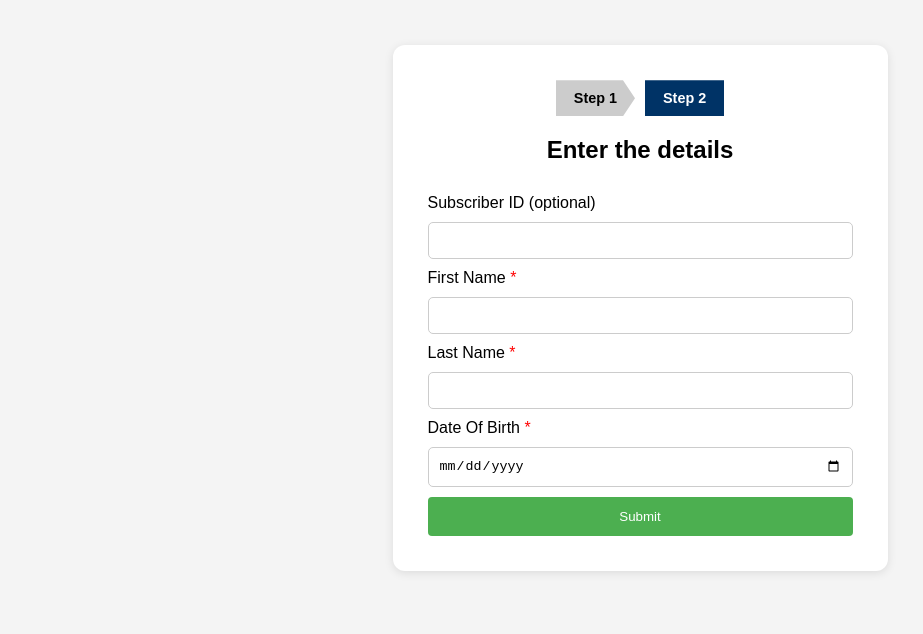
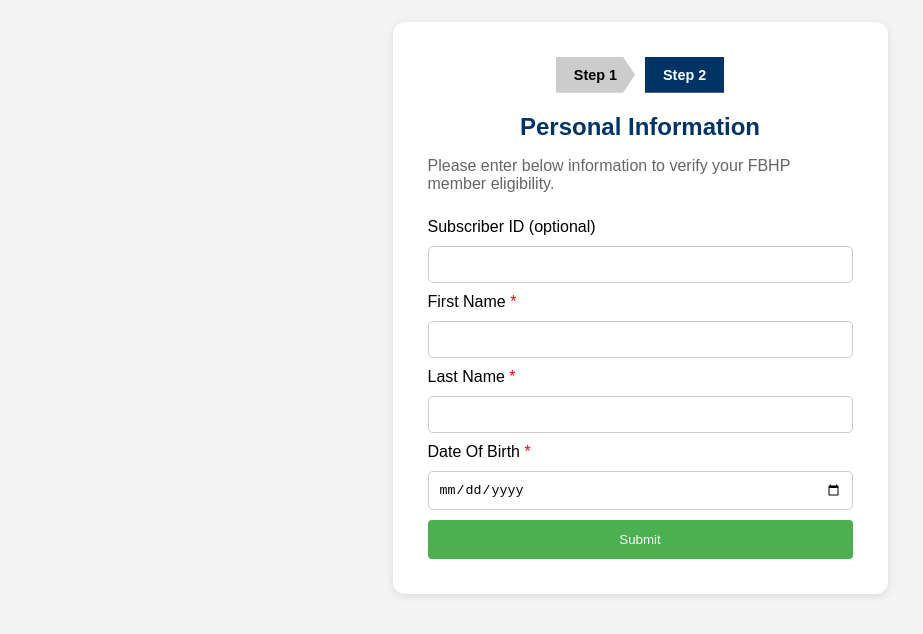
Before and after one commit to Ramkumar-7/MemberSearchReg2, a plain HTML site: page index.html in a window 1280 px wide. Shown: the part 92-726 px from the top of the page, without its empty margins (0-923 px from the left). Drawn offline with Linux system fonts and the light colour scheme.

Commit message:
index.html

```diff
--- a/index.html
+++ b/index.html
@@ -113,7 +113,11 @@
             <div class="step active">Step 2</div>
         </div>
 
-        <h2>Enter the details</h2>
+<!--         <h2>Enter the details</h2> -->
+        <h2 style="color: #003366; font-weight: bold; margin-bottom: 10px;">Personal Information</h2>
+        <p style="color: #666; margin-bottom: 25px;">
+          Please enter below information to verify your FBHP member eligibility.
+        </p>
         <form id="dataForm">
             <label>Subscriber ID (optional)</label>
             <input type="text" id="subscriberId" minlength="9" maxlength="9"><br>
```
